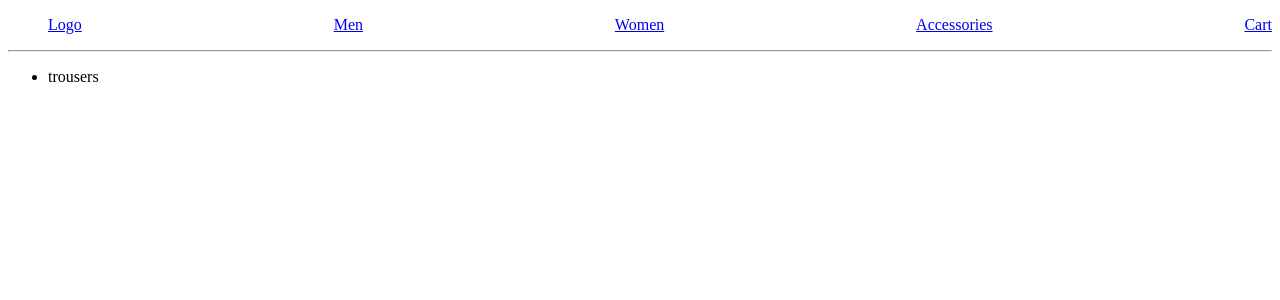
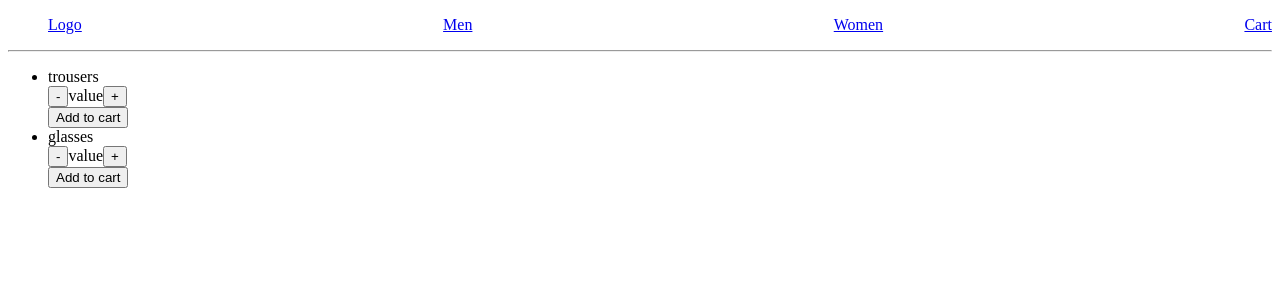
Before and after one commit to lewisjsmith/online-shop, a React (Vite) app: page /men in a window 1280 px wide. Shown: the top 300 px of the page. Built offline with nearby package versions, Linux system fonts and the light colour scheme.

Commit message:
Helper function created for filtering. Product display based on cumulative filters.

```diff
--- a/src/App.jsx
+++ b/src/App.jsx
@@ -13,9 +13,12 @@ function App() {
       <Routes>
         <Route path="/" element={<Navbar />}>
           <Route index element={<Home />} />
-          <Route path="men" element={<StorePage />} />
-          <Route path="women" element={<StorePage />} />
-          <Route path="accessories" element={<StorePage />} />
+          <Route path="men" element={<StorePage />}>
+            <Route path=":pathname" element={<StorePage />} />
+          </Route>
+          <Route path="women" element={<StorePage />}>
+            <Route path=":pathname" element={<StorePage />} />
+          </Route>
           <Route path="cart" element={<Cart />} />
         </Route>
         <Route path="*" element={<ErrorPage />} />
--- /dev/null
+++ b/src/components/Card.jsx
@@ -0,0 +1,14 @@
+export default function Card(props) {
+
+    return (
+        <div>
+            {props.item.value}
+            <div>
+                <button>-</button>
+                <span>value</span>
+                <button>+</button>
+            </div>
+            <button>Add to cart</button>
+        </div>
+    );
+}
--- a/src/components/Navbar.jsx
+++ b/src/components/Navbar.jsx
@@ -11,7 +11,6 @@ function Navbar() {
                     <li><Link to={"/"}>Logo</Link></li>
                     <li><Link to={"/men"}>Men</Link></li>
                     <li><Link to={"/women"}>Women</Link></li>
-                    <li><Link to={"/accessories"}>Accessories</Link></li>
                     <li><Link to={"/cart"}>Cart</Link></li>
                 </ul>
             </nav>
--- a/src/components/StorePage.jsx
+++ b/src/components/StorePage.jsx
@@ -1,36 +1,43 @@
 import { useLocation } from 'react-router-dom';
 import { useState } from 'react';
 import { v4 as uuid } from 'uuid';
+import productExamples from '../productExamples';
+import createFilter from '../helperFunctions/createFilter';
+import Card from './Card';
 
 export default function StorePage() {
 
-    const [productList, setProductList] = useState([
-        {
-            id: uuid(),
-            categories: ["men"],
-            value: "trousers"
-        },
-        {
-            id: uuid(),
-            categories: ["accessories"],
-            value: "glasses"
-        },
-        {
-            id: uuid(),
-            categories: ["women"],
-            value: "top"
-        },
-    ])
+    const [productList, setProductList] = useState(productExamples)
 
     const obj = useLocation();
-    const pathFilter = obj.pathname.slice(1);
+    const categoriesList = createFilter(obj.pathname);
 
     return (
         <div>
             <ul>
-                {productList.filter(item => item.categories.includes(pathFilter)).map(item => {
-                    { return <li key={item.id}>{item.value}</li> }
-                })}
+                {categoriesList.length === 2 ? (
+                    productList.filter(item => item.categories.includes(categoriesList[0])).filter(item => item.categories.includes(categoriesList[1])).map(item => {
+                        {
+                            return (
+                                <li key={item.id}>
+                                    <Card item={item} />
+                                </li>
+                            );
+                        }
+                    })
+                ) : (
+                    productList.filter(item => item.categories.includes(categoriesList[0])).map(item => {
+                        {
+                            return (
+                                <li key={item.id}>
+                                    <Card item={item} />
+                                </li>
+                            );
+                        }
+                    }
+                    )
+                )
+                }
             </ul>
         </div>
     );
--- /dev/null
+++ b/src/helperFunctions/createFilter.js
@@ -0,0 +1,8 @@
+export default function createFilter(str) {
+
+    const arr = [];
+    const path = str.split("/");
+    const filtered = path.filter(item => item !== '');
+
+    return filtered;
+}
--- /dev/null
+++ b/src/productExamples.js
@@ -0,0 +1,21 @@
+import { v4 as uuid } from 'uuid';
+
+const productExamples = [
+    {
+        id: uuid(),
+        categories: ["men"],
+        value: "trousers"
+    },
+    {
+        id: uuid(),
+        categories: ["men", "accessories"],
+        value: "glasses"
+    },
+    {
+        id: uuid(),
+        categories: ["women"],
+        value: "top"
+    },
+]
+
+export default productExamples;
```
Also changed, not shown: 1 other file (tests, documents, lock files or other folders).
